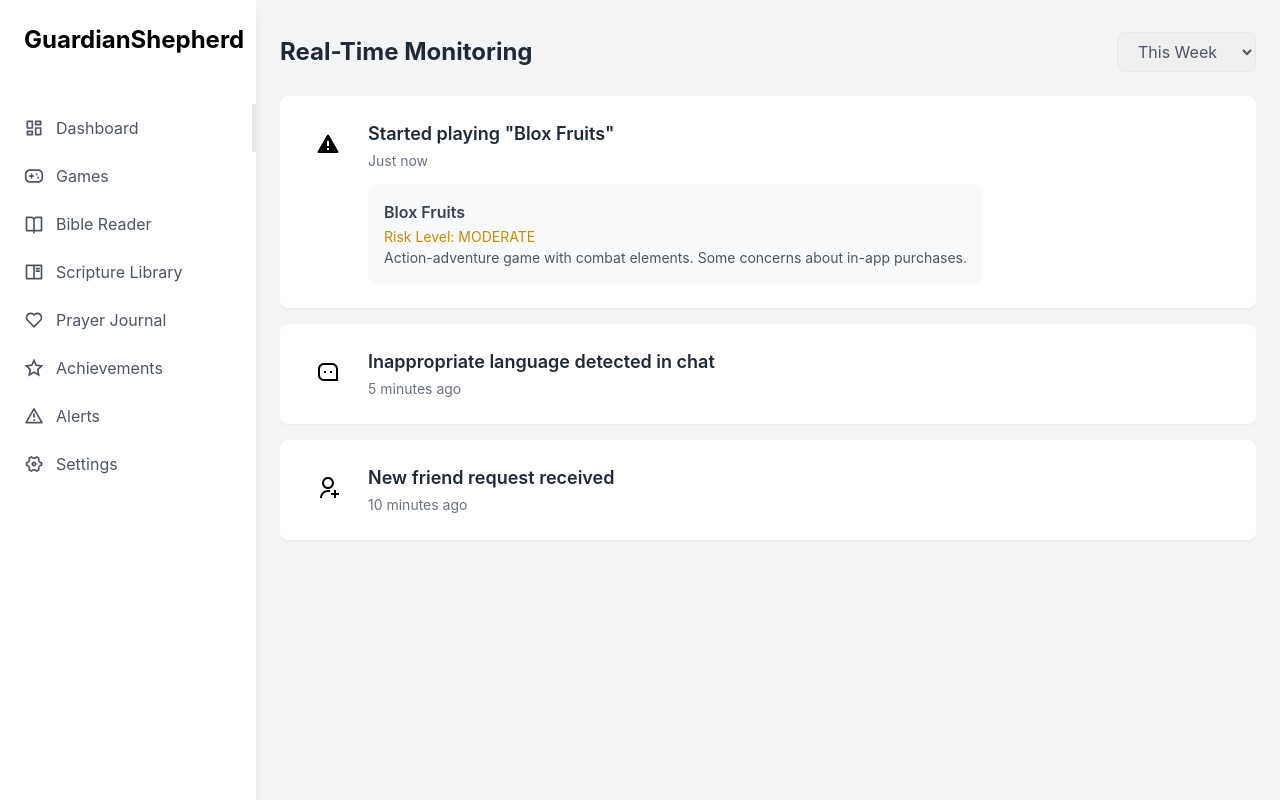
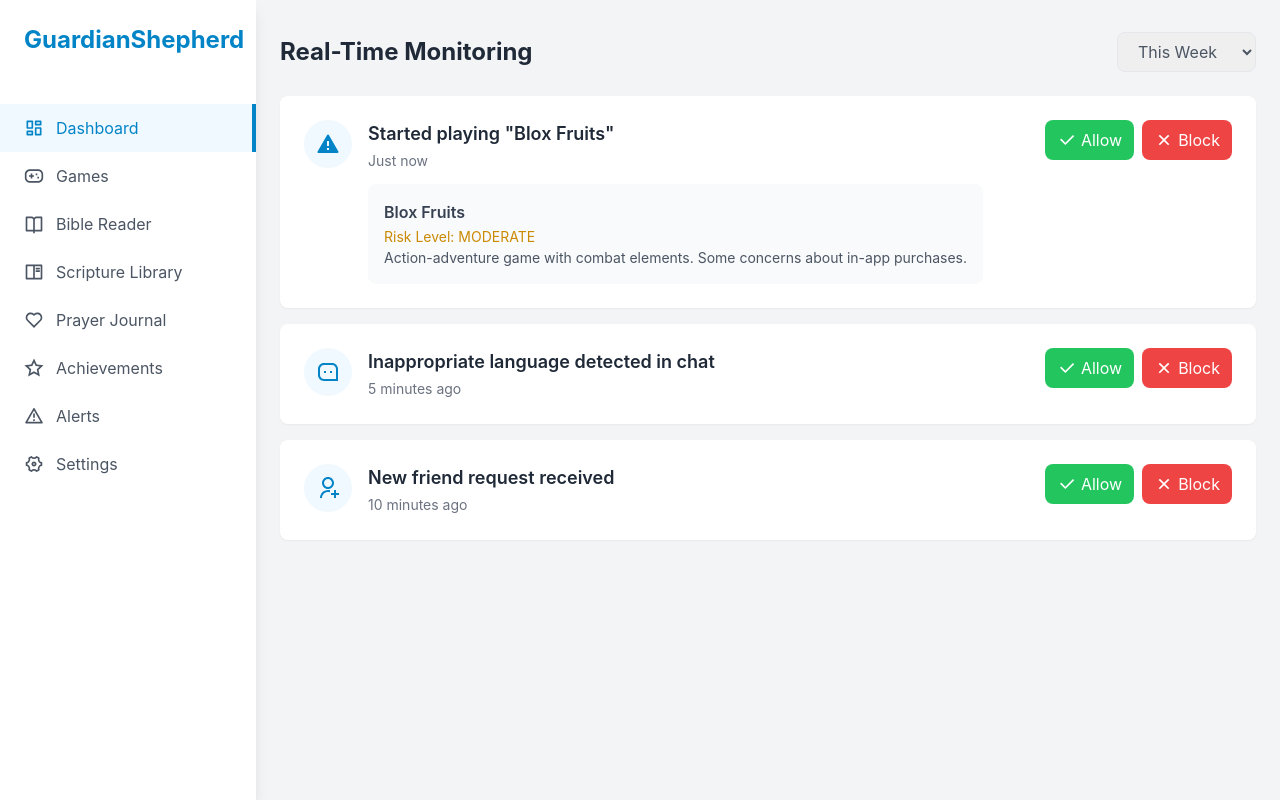
Before and after one commit to JustinStark2022/SafePlay-Monitor-3412, a React (Vite) app: page /#/ in a window 1280 px wide. Built offline with nearby package versions, Linux system fonts and the light colour scheme.

Commit message:
tailwind fix

```diff
--- a/tailwind.config.js
+++ b/tailwind.config.js
@@ -1,10 +1,31 @@
+// tailwind.config.js
 export default {
   content: [
     "./index.html",
     "./src/**/*.{js,ts,jsx,tsx}",
   ],
   theme: {
-    extend: {},
+    extend: {
+      colors: {
+        primary: {
+          50: '#f0f9ff',
+          100: '#e0f2fe',
+          500: '#0ea5e9',
+          600: '#0284c7',
+          700: '#0369a1',
+        },
+        danger: {
+          50: '#fef2f2',
+          500: '#ef4444',
+          600: '#dc2626',
+        },
+        success: {
+          50: '#f0fdf4',
+          500: '#22c55e',
+          600: '#16a34a',
+        },
+      },
+    },
   },
   plugins: [],
-}
+};
```
